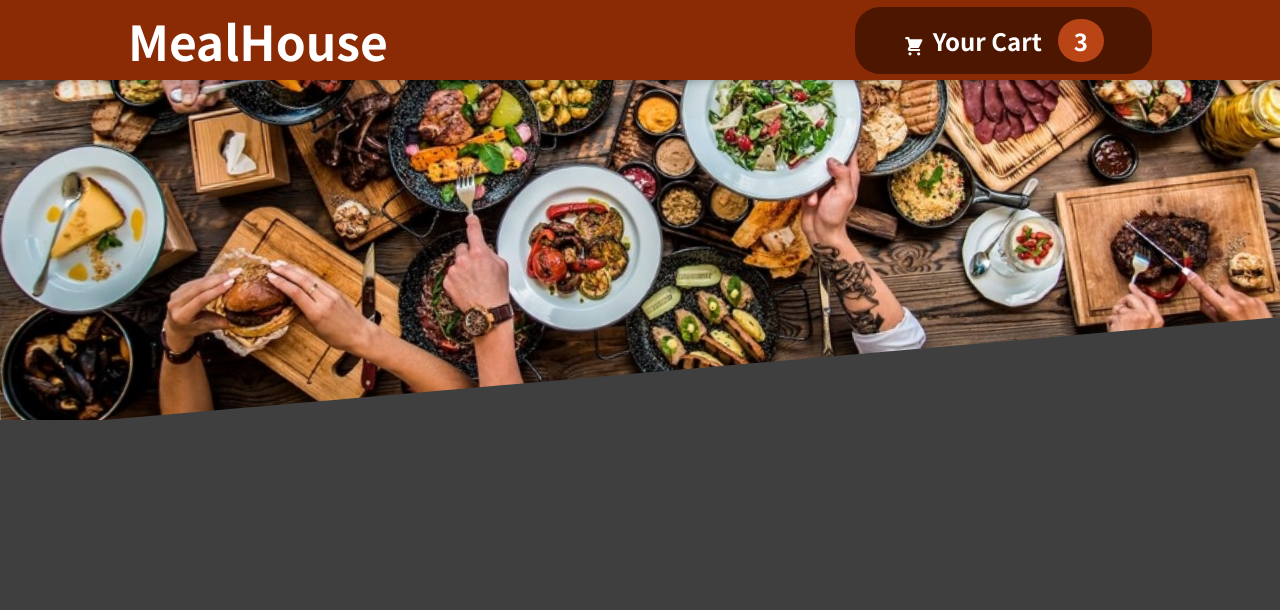
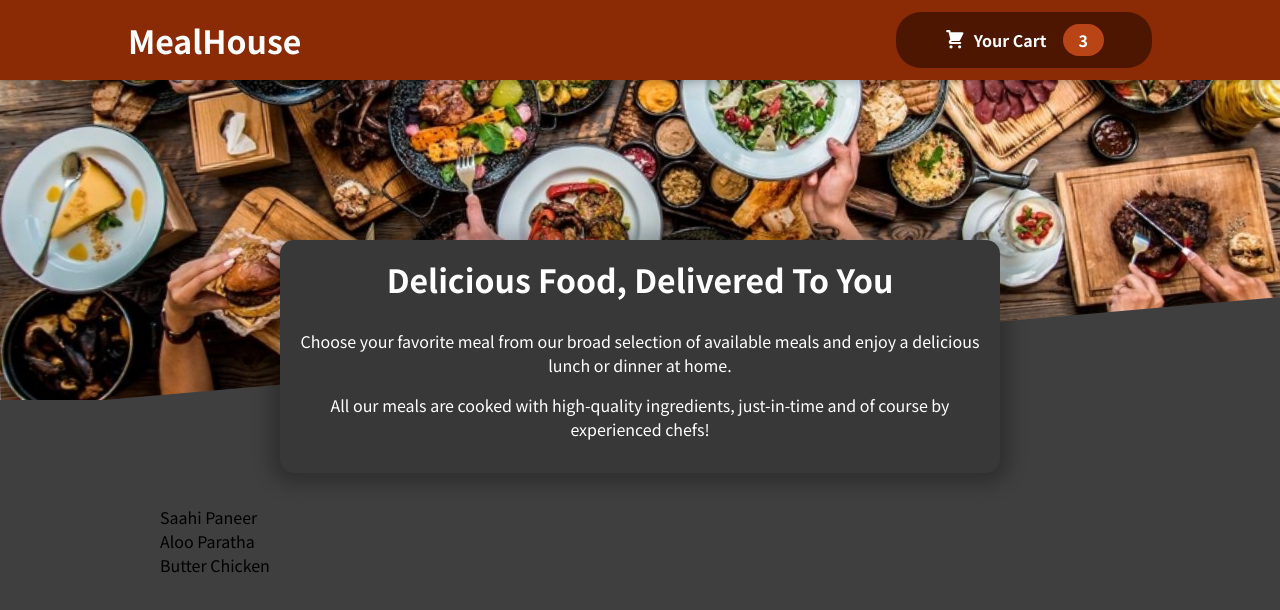
Before and after one commit to RishabhChhokar/Basic-food-order-app, a JavaScript app: page / in a window 1280 px wide. Shown: the top 610 px of the page. Built offline with nearby package versions, Linux system fonts and the light colour scheme.

Commit message:
Added meals component to output meal item and summary

```diff
--- a/src/App.js
+++ b/src/App.js
@@ -1,10 +1,13 @@
-
+import Meals from "./components/Meals/Meals";
 import Header from "./components/Layout/Header";
 
 function App() {
   return (
     <>
-      <h2><Header></Header></h2>
+      <Header />
+      <main>
+        <Meals />
+      </main>
     </>
   );
 }
--- /dev/null
+++ b/src/components/Meals/Meals.js
@@ -0,0 +1,62 @@
+import classes1 from "./MenuList.module.css";
+import classes2 from "./MenuSummary.module.css";
+
+const Meals = () => {//Main Component to export
+  return (
+    <>
+      <MealsSummary />
+      <MenuList />
+    </>
+  );
+};
+/////////////////////////////////////////////////////////////////////////////////////
+const MealsSummary = () => {
+  return (
+    <section className={classes2.summary}>
+      <h2>Delicious Food, Delivered To You</h2>
+      <p>
+        Choose your favorite meal from our broad selection of available meals
+        and enjoy a delicious lunch or dinner at home.
+      </p>
+      <p>
+        All our meals are cooked with high-quality ingredients, just-in-time and
+        of course by experienced chefs!
+      </p>
+    </section>
+  );
+};
+//////////////////////////////////////////////////////////////////////////////////////
+const PRESET_MEALS = [
+  {
+    id: "m1",
+    name: "Saahi Paneer",
+    description: "Panner masala curry with rice and naan.",
+    price: 22.99,
+  },
+  {
+    id: "m2",
+    name: "Aloo Paratha",
+    description: "Crispy aloo partha served with butter.",
+    price: 16.5,
+  },
+  {
+    id: "m3",
+    name: "Butter Chicken",
+    description: "Delicious Butter Chicken served with rice.",
+    price: 12.99,
+  },
+];
+
+const MenuList = () => {
+  const mealsList = PRESET_MEALS.map((meal) => <li>{meal.name}</li>);
+
+  return (
+    <section className={classes1.meals}>
+      <ul>{mealsList}</ul>
+    </section>
+  );
+};
+
+
+
+export default Meals;
--- /dev/null
+++ b/src/components/Meals/MenuList.module.css
@@ -0,0 +1,24 @@
+.meals {
+  max-width: 60rem;
+  width: 90%;
+  margin: 2rem auto;
+  animation: meals-appear 1s ease-out forwards;
+}
+
+.meals ul {
+  list-style: none;
+  margin: 0;
+  padding: 0;
+}
+
+@keyframes meals-appear {
+  from {
+    opacity: 0;
+    transform: translateY(3rem);
+  }
+
+  to {
+    opacity: 1;
+    transform: translateY(0);
+  }
+}
--- /dev/null
+++ b/src/components/Meals/MenuSummary.module.css
@@ -0,0 +1,18 @@
+.summary {
+  text-align: center;
+  max-width: 45rem;
+  width: 90%;
+  margin: auto;
+  margin-top: -10rem;
+  position: relative;
+  background-color: #383838;
+  color: white;
+  border-radius: 14px;
+  padding: 1rem;
+  box-shadow: 0 1px 18px 10px rgba(0, 0, 0, 0.25);
+}
+
+.summary h2 {
+  font-size: 2rem;
+  margin-top: 0;
+}
```
